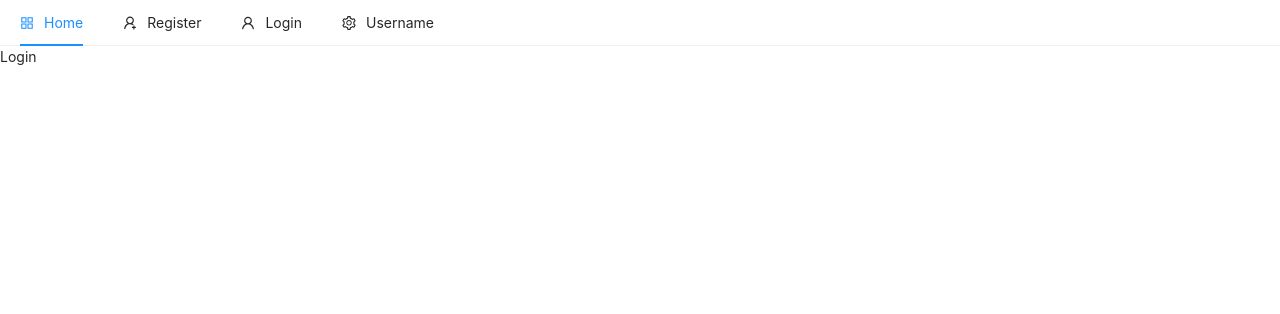
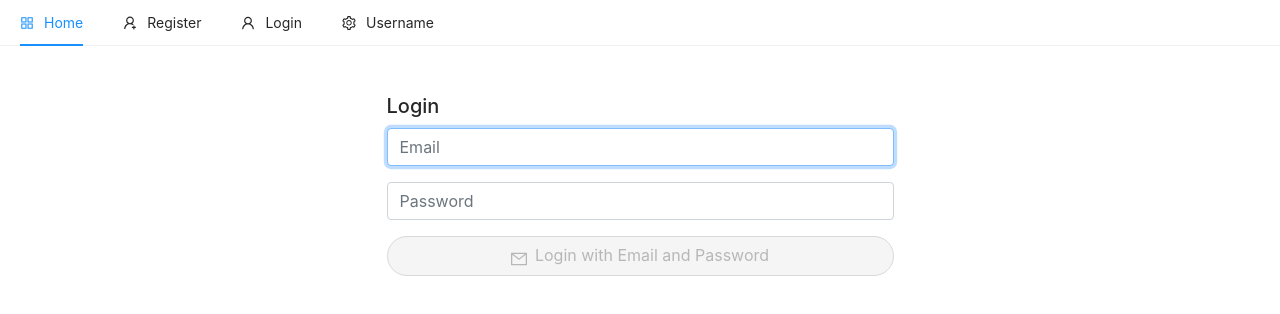
Before and after one commit to Abhishek-015/Electro-ecommerce-React-App-Frontend, a React (Create React App) app in the folder client/: page /login in a window 1280 px wide. Shown: the top 314 px of the page. Built offline with nearby package versions, Linux system fonts and the light colour scheme; no server answers.

Commit message:
implemented login functionality with email and password in Login page

```diff
--- a/client/src/component/nav/Header.jsx
+++ b/client/src/component/nav/Header.jsx
@@ -1,40 +1,61 @@
 import React, { useState } from "react";
-import { Link } from "react-router-dom";
+import { Link, useHistory } from "react-router-dom";
 
-import { Menu } from 'antd';
-import { MailOutlined, AppstoreOutlined, SettingOutlined,UserAddOutlined,UserOutlined } from '@ant-design/icons';
-import { Content } from "antd/lib/layout/layout";
+import { Menu } from "antd";
+import {
+  AppstoreOutlined,
+  SettingOutlined,
+  UserAddOutlined,
+  UserOutlined,
+  LogoutOutlined
+} from "@ant-design/icons";
+
+import { auth } from "../../firebase/firbase";
+import { useDispatch } from "react-redux";
 
 const { SubMenu } = Menu;
 
+const Header = () => {
+    const [current, setCurrent] = useState("home");
+    const dispatch = useDispatch()
+    const history = useHistory()
 
-const Header = () =>{
+  const handleClick = (e) => {
+    console.log(e.key);
+    setCurrent(e.key);
+  };
 
-    const [current,setCurrent] = useState('home')
-
-    const handleClick = (e) =>{
-        console.log(e.key)
-        setCurrent(e.key)
+  const logOut =()=>{
+    auth.signOut()
+    dispatch({
+     type:'LOGOUT',
+     payload:null
+    })
+    history.push('/login')
   }
 
-    return(
+  return (
     <Menu onClick={handleClick} selectedKeys={[current]} mode="horizontal">
       <Menu.Item key="home" icon={<AppstoreOutlined />}>
-         <Link to='/'>Home</Link>
+        <Link to="/">Home</Link>
       </Menu.Item>
-        <Menu.Item key="register" icon={<UserAddOutlined /> } className="float-right">
-        <Link to='/register'>Register</Link>
+      <Menu.Item
+        key="register"
+        icon={<UserAddOutlined />}
+        className="float-right"
+      >
+        <Link to="/register">Register</Link>
       </Menu.Item>
       <Menu.Item key="login" icon={<UserOutlined />} className="float-right">
-        <Link to='/login'>Login</Link>
+        <Link to="/login">Login</Link>
       </Menu.Item>
       <SubMenu key="username" icon={<SettingOutlined />} title="Username">
         <Menu.Item key="setting:1">Option 1</Menu.Item>
         <Menu.Item key="setting:2">Option 2</Menu.Item>
+        <Menu.Item onClick={logOut} icon={<LogoutOutlined/>}>LogOut</Menu.Item>
       </SubMenu>
+    </Menu>
+  );
+};
 
-      </Menu>
-    )
-}
-
-export default Header
+export default Header;
--- a/client/src/pages/auth/Login.js
+++ b/client/src/pages/auth/Login.js
@@ -1,10 +1,82 @@
-import React from "react";
+import React, { useEffect, useReducer, useState } from "react";
+import { auth } from "../../firebase/firbase";
+import { toast } from "react-toastify";
+import { Button } from "antd";
+import { MailOutlined } from "@ant-design/icons";
+import { useDispatch } from "react-redux";
 
-const Login = ()=>{
-    return(
-        <div>
-            <p>Login</p>
+const Login = ({ history }) => {
+  const [email, setEmail] = useState("");
+  const [password, setPassword] = useState("");
+  const [loading, setLoading] = useState(false);
+
+  const dispatch = useDispatch();
+
+  const handleSubmit = async (e) => {
+    e.preventDefault();
+    setLoading(true);
+    try {
+      const result = await auth.signInWithEmailAndPassword(email, password);
+      const { user } = result;
+      const idTokenResult = await user.getIdTokenResult();
+      dispatch({
+        type: "LOGGED_IN_USER",
+        payload: {
+          email: user.email,
+          token: idTokenResult.token,
+        },
+      });
+      setLoading(false);
+      history.push("/");
+    } catch (error) {
+      toast.error(error.message);
+      setLoading(false);
+    }
+  };
+
+ return loading ? (
+    <h5>Loading...</h5>
+  ) : (
+    <div className="container p-5">
+      <div className="row">
+        <div className="col-md-6 offset-md-3">
+          <form onSubmit={handleSubmit}>
+            <div className="form-group">
+              <h5>Login</h5>
+              <input
+                type="email"
+                className="form-control "
+                value={email}
+                placeholder="Email"
+                onChange={(e) => setEmail(e.target.value)}
+                autoFocus
+              />
+            </div>
+            <div className="form-group">
+              <input
+                type="password"
+                className="form-control "
+                value={password}
+                placeholder="Password"
+                onChange={(e) => setPassword(e.target.value)}
+              />
+            </div>
+            <Button
+              onClick={handleSubmit}
+              type="primary"
+              shape="round"
+              className="mb-3"
+              block
+              size="large"
+              icon={<MailOutlined />}
+              disabled={!email || password.length < 6}
+            >
+              Login with Email and Password
+            </Button>
+          </form>
         </div>
-    )
-}
-export default Login
+      </div>
+    </div>
+  );
+};
+export default Login;
--- a/client/src/pages/auth/Register.js
+++ b/client/src/pages/auth/Register.js
@@ -33,7 +33,7 @@
         <div className="col-md-6 offset-md-3">
           <form onSubmit={handleSubmit}>
             <div className="form-group">
-              <label>Register Email</label>
+              <h5>Register Email</h5>
               <input
                 type="email"
                 className="form-control "
--- a/client/src/pages/auth/RegisterComplete.js
+++ b/client/src/pages/auth/RegisterComplete.js
@@ -59,7 +59,7 @@
         <div className="col-md-6 offset-md-3">
           <form onSubmit={handleSubmit}>
             <div className="form-group">
-              <label>Complete Registration</label>
+              <h5>Complete Registration</h5>
               <input
                 type="email"
                 className="form-control "
```
Lines whose indentation alone changed are shown as unchanged.
